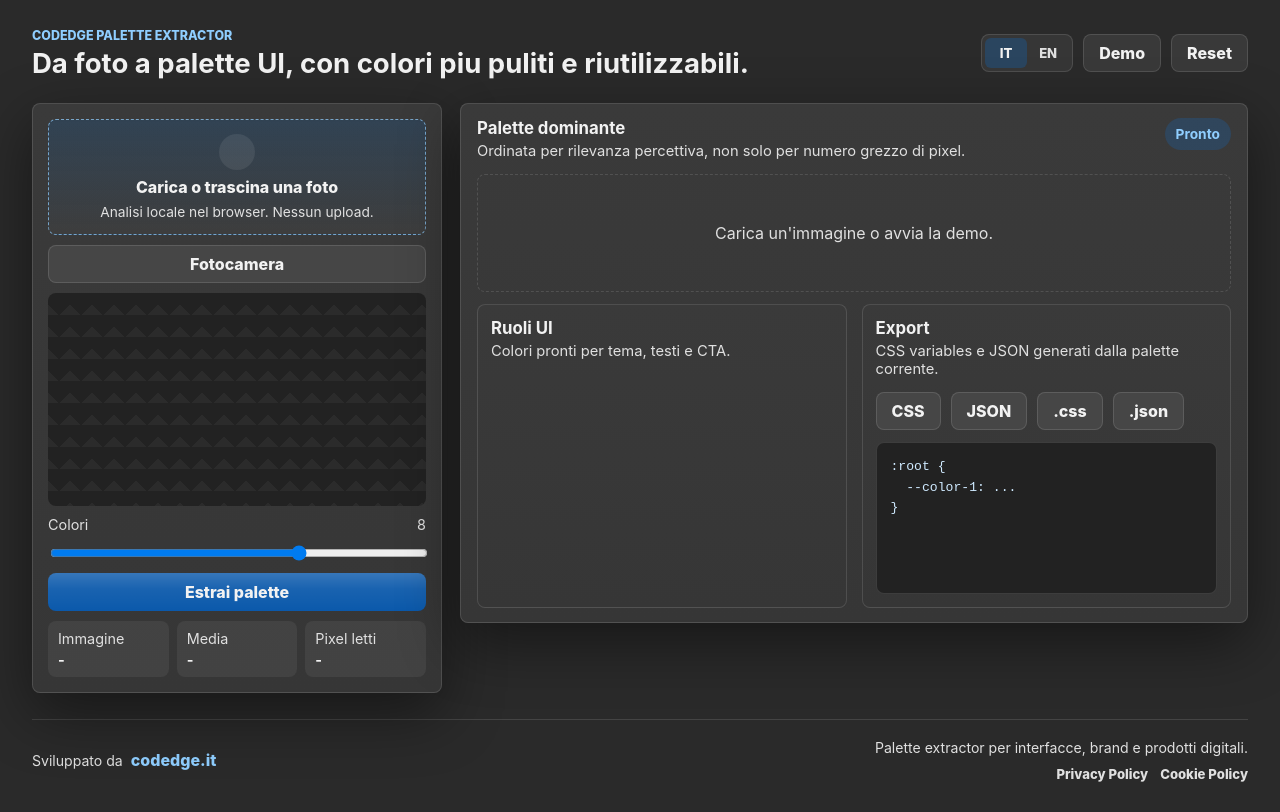
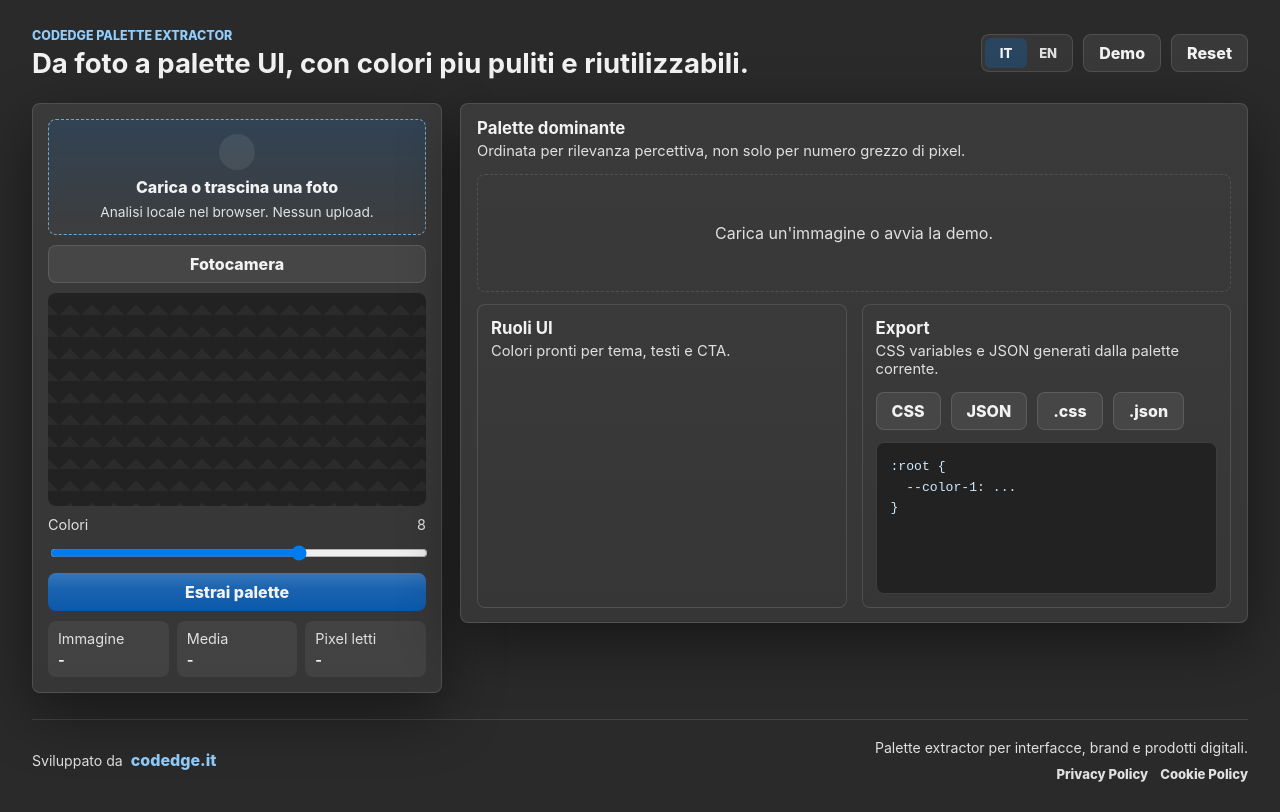
Before and after one commit to aledtr77/palette-extractor, a website built with Vite: page index.html in a window 1280 px wide. Built offline with nearby package versions, Linux system fonts and the light colour scheme.

Commit message:
Hide visual status badge

```diff
--- a/src/main.js
+++ b/src/main.js
@@ -236,7 +236,7 @@ app.innerHTML = `
             <h2 data-i18n="dominantPalette">Palette dominante</h2>
             <p data-i18n="dominantPaletteMeta">Ordinata per rilevanza percettiva, non solo per numero grezzo di pixel.</p>
           </div>
-          <div class="status" id="status" role="status" aria-live="polite" data-status-key="ready">Pronto</div>
+          <div class="sr-only" id="status" role="status" aria-live="polite" data-status-key="ready">Pronto</div>
         </div>
 
         <div class="palette-grid" id="paletteGrid">
--- a/src/styles.css
+++ b/src/styles.css
@@ -26,6 +26,19 @@
 
 [hidden] {
   display: none !important;
+}
+
+.sr-only {
+  position: absolute;
+  width: 1px;
+  height: 1px;
+  padding: 0;
+  margin: -1px;
+  overflow: hidden;
+  clip: rect(0 0 0 0);
+  clip-path: inset(50%);
+  white-space: nowrap;
+  border: 0;
 }
 
 html,
@@ -381,19 +394,6 @@ h2 {
 .section-head p {
   margin-top: 4px;
   font-size: 0.92rem;
-}
-
-.status {
-  flex: 0 0 auto;
-  display: inline-flex;
-  align-items: center;
-  min-height: 32px;
-  padding: 0 11px;
-  border-radius: 999px;
-  background: rgba(0, 123, 240, 0.18);
-  color: var(--link);
-  font-size: 0.86rem;
-  font-weight: 720;
 }
 
 .palette-grid {
@@ -772,12 +772,6 @@ pre {
     margin-bottom: 11px;
   }
 
-  .status {
-    width: fit-content;
-    min-height: 28px;
-    font-size: 0.78rem;
-  }
-
   .palette-grid {
     grid-template-columns: repeat(2, minmax(0, 1fr));
     gap: 9px;
```
